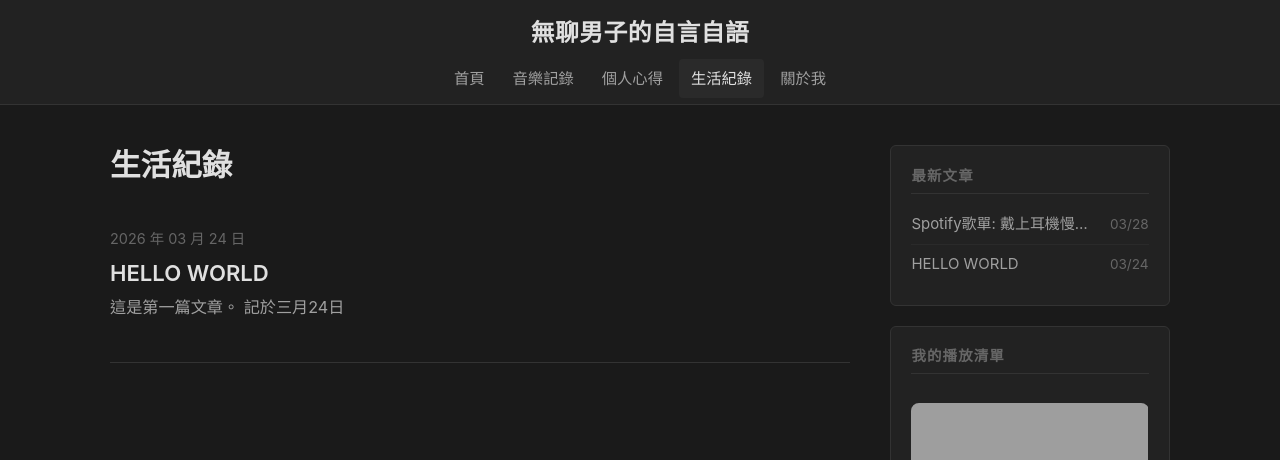
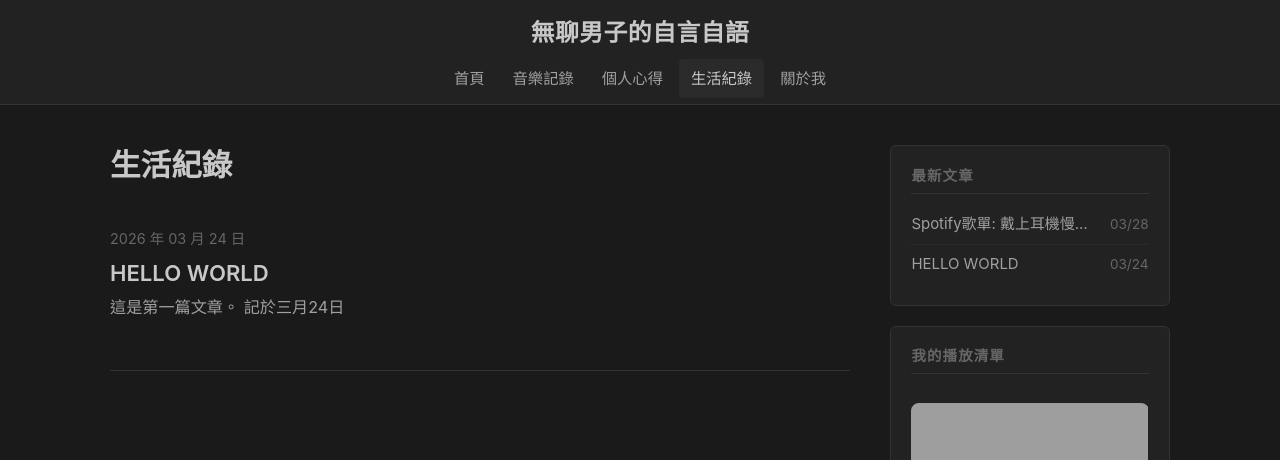
Before and after one commit to TediousMan/tediousman.github.io, a Jekyll site: the page built from pages/life.html, in a window 1280 px wide and 900 px high. Shown: the top 460 px of the window. Built offline with Jekyll 4.4.1, drawn with Linux system fonts in a browser that asks for light colours; comment, search, counter and statistics services are not loaded; grey boxes are pictures that could not be loaded.

Commit message:
Improve reading experience: reduce visual fatigue
- Soften text color (#e0e0e0 → #c8c8c8) for less eye strain on dark bg
- Increase paragraph spacing (1em → 1.5em) for better breathing room
- Limit post content width to 680px for comfortable line length
- Add letter-spacing 0.04em to post content for Chinese readability
- Add subtle background to blockquote for better visual hierarchy

Co-Authored-By: Claude Sonnet 4.6 <noreply@anthropic.com>

```diff
--- a/_sass/_base.scss
+++ b/_sass/_base.scss
@@ -39,7 +39,7 @@ h2 { font-size: 1.4rem; margin: 1.5em 0 0.5em; }
 h3 { font-size: 1.15rem; margin: 1.2em 0 0.4em; }
 
 p {
-  margin-bottom: 1em;
+  margin-bottom: 1.5em;
 }
 
 img {
@@ -50,10 +50,12 @@ img {
 
 blockquote {
   border-left: 3px solid $accent;
-  padding-left: 1em;
+  padding: 1em 1.2em;
   margin: 1.5em 0;
   color: $text-secondary;
   font-style: italic;
+  background: rgba(255, 255, 255, 0.03);
+  border-radius: 4px;
 }
 
 code {
--- a/_sass/_layout.scss
+++ b/_sass/_layout.scss
@@ -42,6 +42,9 @@
 }
 
 .post-content {
+  max-width: 680px;
+  letter-spacing: 0.04em;
+
   h2 {
     margin-top: 2em;
   }
--- a/_sass/_variables.scss
+++ b/_sass/_variables.scss
@@ -2,7 +2,7 @@
 $bg-primary: #1a1a1a;
 $bg-secondary: #222222;
 $bg-tertiary: #2a2a2a;
-$text-primary: #e0e0e0;
+$text-primary: #c8c8c8;
 $text-secondary: #a0a0a0;
 $text-muted: #666666;
 $accent: #8a9ba8;
```
